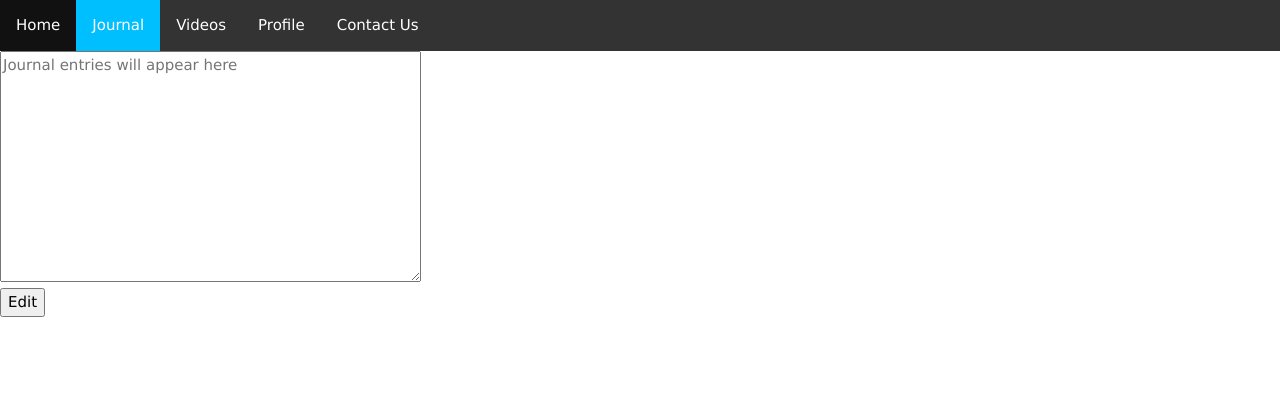
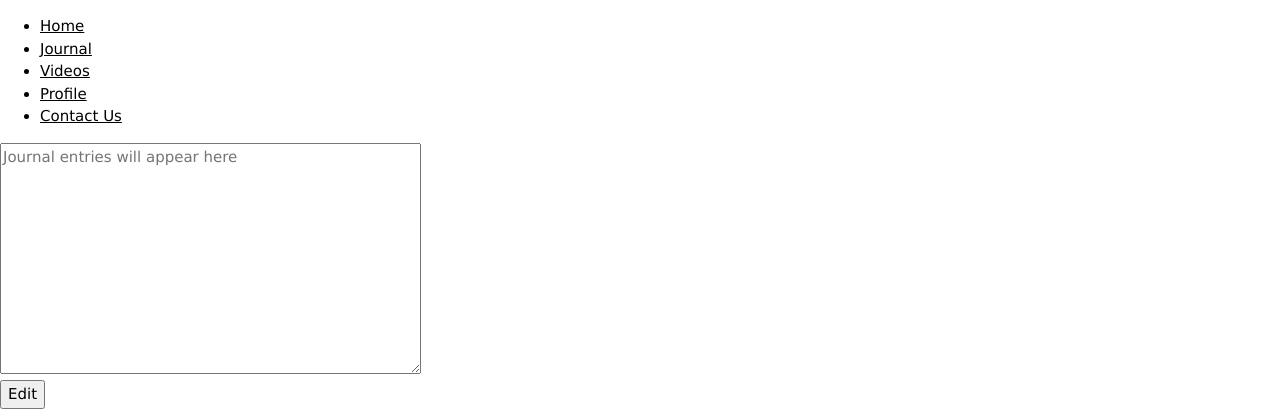
Before and after one commit to MrDanielRangel/ScanGoals-WebApp, a PHP site: page /journal.php in a window 1280 px wide. Shown: the top 420 px of the page. Run offline with PHP 8.4, Linux system fonts and the light colour scheme.

Commit message:
starting layout project

```diff
--- a/html/journal.php
+++ b/html/journal.php
@@ -11,40 +11,7 @@ $activePage = "journal";
     <link rel="stylesheet" href="https://www.w3schools.com/w3css/4/w3.css">
     <link rel="stylesheet" href="../css/mystyle.css">
 
-    <style>
 
-        ul {
-            list-style-type: none;
-            margin: 0;
-            padding: 0;
-            overflow: hidden;
-            background-color: #333;
-        }
-
-        li {
-            float: left;
-
-        }
-
-        li a {
-            display: block;
-            color: white;
-            text-align: center;
-            padding: 14px 16px;
-            text-decoration: none;
-        }
-
-        li a:hover:not(.active) {
-            background-color: #111;
-        }
-
-        .active {
-            background-color: #00bfff;
-        }
-
-
-
-    </style>
 </head>
     <body>
     <?php
```
